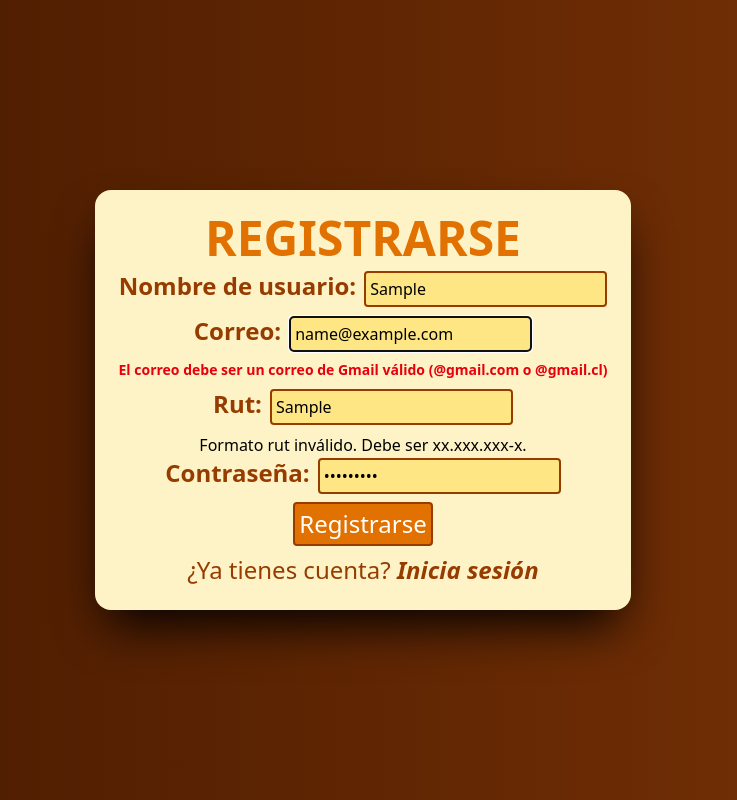
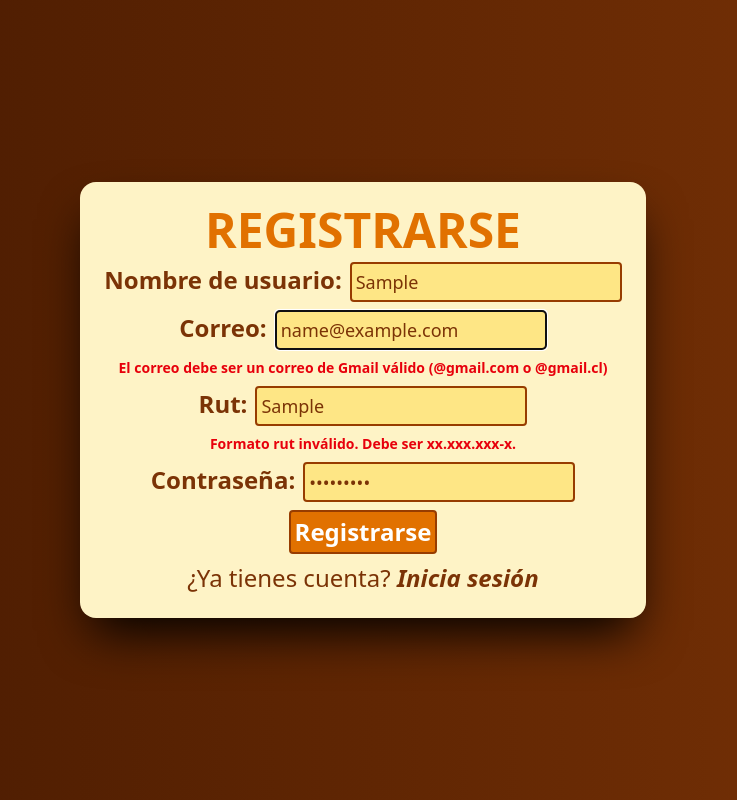
Before and after one commit to rogandven/U2yyT2GDn75vmSQ, a React (Vite) app in the folder frontend/: page /register in a window 1280 px wide. Both pictures are taken after typing "Sample", "name@example.com", "Sample", "Sample123" into the empty fields and a click on the button "Registrarse". Shown: the whole page, without its empty margins (277-1014 px from the left). Built offline with nearby package versions, Linux system fonts and the light colour scheme.

Commit message:
Finished implementing login frontend

```diff
--- a/frontend/src/components/LoginRegisterForm.jsx
+++ b/frontend/src/components/LoginRegisterForm.jsx
@@ -70,11 +70,11 @@ const LoginRegisterForm = ({ mode = "login", onSubmit, loginError}) => {
                 },
               })}
             />
-            {/* errors.username && (
-              <p className="form-error-container">
+            {exists(errors.username) && (
+              <p className={"form-error-container" + errorStyles}>
                 {errors.username.message}
               </p>
-            ) */}
+            )}
           </div>
         )}
         <div className="form-group ">
@@ -119,7 +119,7 @@ const LoginRegisterForm = ({ mode = "login", onSubmit, loginError}) => {
               })}
             />
             {exists(errors.rut) && (
-              <p className="form-error-container">{errors.rut.message}</p>
+              <p className={"form-error-container" + errorStyles}>{errors.rut.message}</p>
             )}
           </div>
         )}
--- a/frontend/src/styles/TailwindStyles.jsx
+++ b/frontend/src/styles/TailwindStyles.jsx
@@ -1,9 +1,9 @@
 export const baseStyles = ` mb-2 `;
 export const titleStyles = ` text-5xl font-bold uppercase text-amber-600` + baseStyles;
-export const mainTextStyles = ` text-amber-800 text-2xl `;
-export const buttonStyles = mainTextStyles + ` p-1 fill-amber-600 bg-amber-600 rounded text-white border-amber-800 + border-2` + baseStyles;
+export const mainTextStyles = ` text-amber-900 text-2xl `;
+export const buttonStyles = mainTextStyles + ` p-1 fill-amber-600 bg-amber-600 rounded text-white border-amber-800 + border-2 font-semibold ` + baseStyles;
 export const labelStyles = ` mr-2 font-bold ` + baseStyles + mainTextStyles;
-export const textboxStyles = ` rounded border-amber-800 border-2 bg-amber-200 p-1` + baseStyles;
+export const textboxStyles = mainTextStyles + ` rounded border-amber-800 border-2 bg-amber-200 p-1 text-lg` + baseStyles;
 export const linkStyles = " font-bold italic " + mainTextStyles + baseStyles;
 export const errorStyles = " text-red-600 font-bold text-sm" + baseStyles;
 export const formContainerStyles = " items-center text-center align-middle bg-amber-100 size-fit m-3 p-6 rounded-2xl shadow-2xl shadow-black h-3/4 self-center";
```
